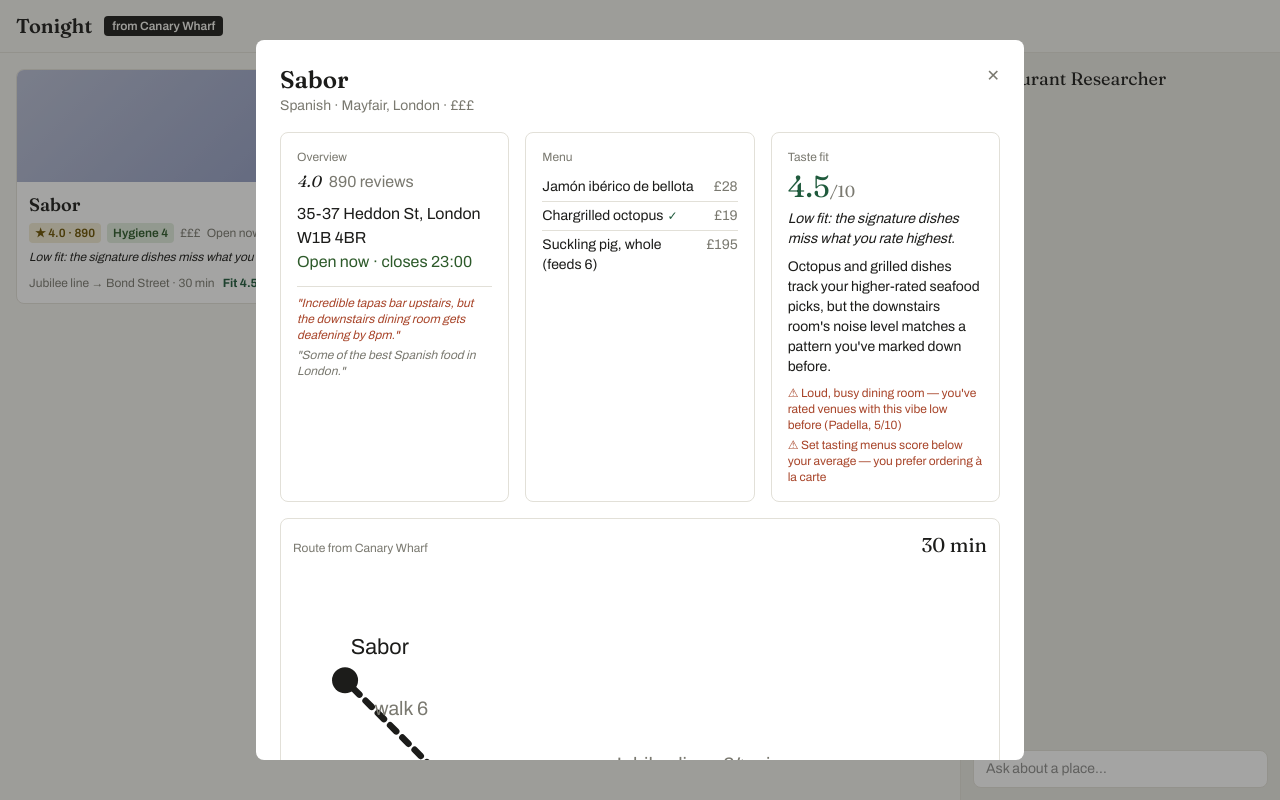
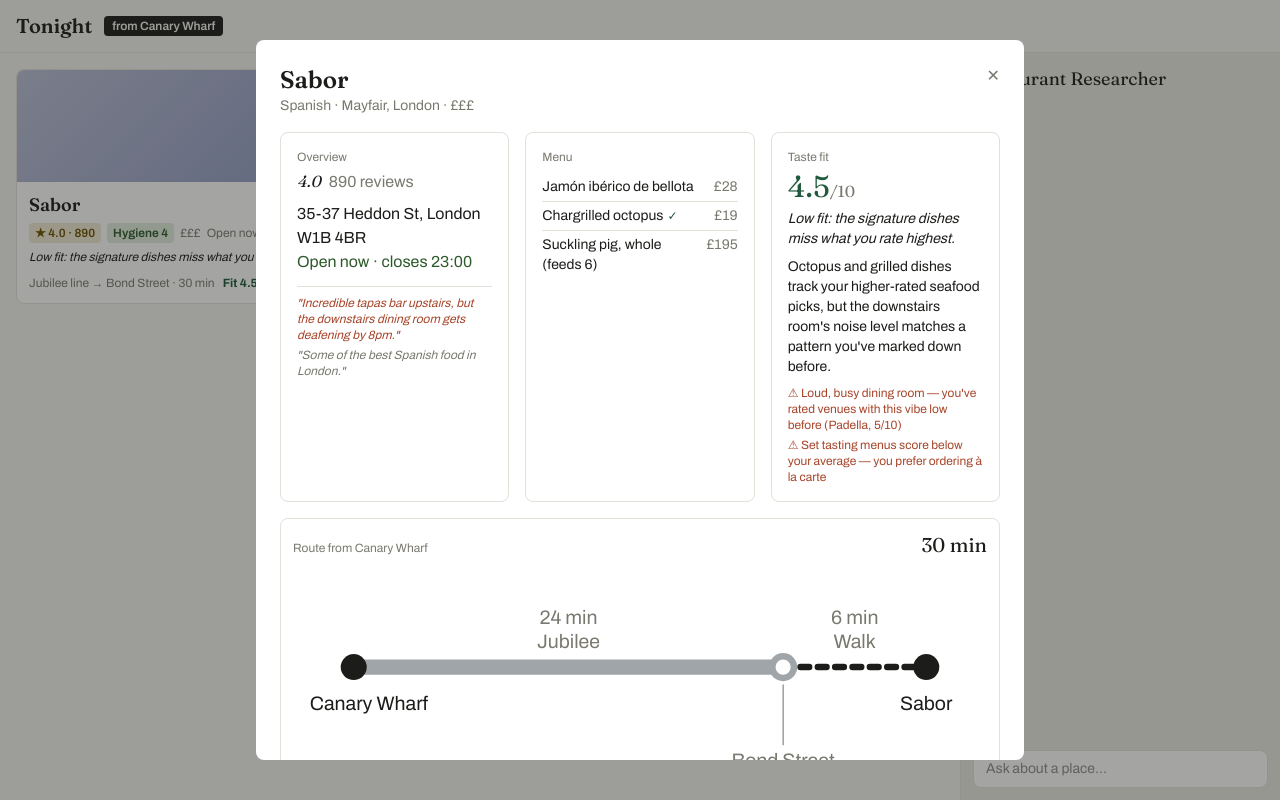
Before and after one commit to Fredheda/restaurant-researcher-app, a Next.js app in the folder frontend/: page / in a window 1280 px wide. Both pictures are taken after a click on the button 244 px from the left and 242 px from the top of the page. Built offline with nearby package versions, Linux system fonts and the light colour scheme.

Commit message:
Route map as a left-to-right journey strip with non-overlapping labels (RR-49) (#40)

```diff
--- a/frontend/app/route-layout.ts
+++ b/frontend/app/route-layout.ts
@@ -1,48 +1,140 @@
 import type { Journey } from "./types";
 
 type Legs = Journey["legs"];
+type Size = { width: number; height: number };
 
 export type Point = { x: number; y: number };
 
-const PADDING = 24;
+/** Text box in SVG units, estimated from character count. */
+export type TextBox = { left: number; top: number; right: number; bottom: number };
+
+export type RouteLabel = {
+  lines: string[];
+  /** Horizontal centre (text-anchor middle) and baseline of the first line. */
+  x: number;
+  y: number;
+  box: TextBox;
+};
+
+export type StopLabel = RouteLabel & {
+  /** Index of the stop point this label names. */
+  index: number;
+  /** Row below the line: 0 near it, 1 further down (joined by a leader). */
+  row: 0 | 1;
+};
+
+const PAD_X = 28;
 const MIN_SEGMENT = 40;
 const MAX_SEGMENT = 120;
 const PX_PER_MINUTE = 6;
-const DIAGONAL = Math.SQRT1_2;
+
+/** Average glyph width at the map's 9 px label size, slightly generous. */
+export const CHAR_W = 5.5;
+export const LINE_H = 11;
+const ASCENT = 9;
+const DESCENT = 3;
+const MARGIN = 2;
+const WRAP_AT = 14;
+const STOP_ROW_OFFSET = [20, 46] as const;
 
 /**
- * Tube-map style layout: the path starts at the right and heads west, then
- * north-west, alternating, so every segment is horizontal or at 45 degrees.
- * Lengths follow leg durations (clamped), then the whole path is scaled
- * uniformly and centred into `box` with padding, which keeps the angles.
+ * Straight journey strip, origin on the left, destination on the right.
+ * Segment lengths follow leg durations (clamped), then stretch to fill the
+ * box between the side paddings.
  */
-export function layoutRoute(
+export function layoutRoute(legs: Legs, box: Size): { points: Point[]; width: number; height: number } {
+  if (legs.length === 0) {
+    return { points: [{ x: box.width / 2, y: box.height / 2 }], width: box.width, height: box.height };
+  }
+  const y = Math.round(box.height * 0.4);
+  const lengths = legs.map((l) => Math.min(MAX_SEGMENT, Math.max(MIN_SEGMENT, l.durationMinutes * PX_PER_MINUTE)));
+  const scale = (box.width - 2 * PAD_X) / lengths.reduce((a, b) => a + b, 0);
+  const points: Point[] = [{ x: PAD_X, y }];
+  for (const length of lengths) {
+    points.push({ x: points[points.length - 1].x + length * scale, y });
+  }
+  return { points, width: box.width, height: box.height };
+}
+
+/** "Canary Wharf (One Canada Square)" and "... Elizabeth line platform" become "Canary Wharf". */
+export function shortName(name: string): string {
+  const short = name
+    .replace(/\s*\([^)]*\)/g, "")
+    .replace(/\s+(Elizabeth line\s+)?(platform|station)$/i, "")
+    .trim();
+  return short || name.trim();
+}
+
+function shortLine(line: string): string {
+  return line.replace(/^London\s+/i, "").replace(/\s+line$/i, "");
+}
+
+/** At most two lines of about WRAP_AT characters; the rest is cut with an ellipsis. */
+function wrap(text: string): string[] {
+  const lines: string[] = [];
+  let current = "";
+  for (const word of text.split(/\s+/).filter(Boolean)) {
+    const next = current ? `${current} ${word}` : word;
+    if (!current || next.length <= WRAP_AT) {
+      current = next;
+    } else {
+      lines.push(current);
+      current = word;
+    }
+  }
+  if (current) lines.push(current);
+  if (lines.length <= 2) return lines;
+  const rest = lines.slice(1).join(" ");
+  return [lines[0], rest.length > WRAP_AT ? `${rest.slice(0, WRAP_AT - 1)}…` : rest];
+}
+
+function label(lines: string[], cx: number, baseline: number, boxWidth: number): RouteLabel {
+  const width = Math.max(...lines.map((l) => l.length)) * CHAR_W;
+  const x = Math.min(boxWidth - width / 2 - MARGIN, Math.max(width / 2 + MARGIN, cx));
+  return {
+    lines,
+    x,
+    y: baseline,
+    box: {
+      left: x - width / 2,
+      right: x + width / 2,
+      top: baseline - ASCENT,
+      bottom: baseline + (lines.length - 1) * LINE_H + DESCENT,
+    },
+  };
+}
+
+/**
+ * Where the text goes. Leg labels (minutes, line) sit above their segment and
+ * are cut back to what fits it. Stop names sit below, alternating between two
+ * rows so neighbours never share one; a stop named like the one before it
+ * (a walk to the platform of the same station) gets no label.
+ */
+export function routeLabels(
   legs: Legs,
-  box: { width: number; height: number }
-): { points: Point[]; width: number; height: number } {
-  const raw: Point[] = [{ x: 0, y: 0 }];
-  legs.forEach((leg, i) => {
-    const length = Math.min(MAX_SEGMENT, Math.max(MIN_SEGMENT, leg.durationMinutes * PX_PER_MINUTE));
-    const dx = i % 2 === 0 ? -1 : -DIAGONAL;
-    const dy = i % 2 === 0 ? 0 : -DIAGONAL;
-    const last = raw[raw.length - 1];
-    raw.push({ x: last.x + dx * length, y: last.y + dy * length });
+  points: Point[],
+  from: string,
+  to: string,
+  box: Size
+): { legs: RouteLabel[]; stops: StopLabel[] } {
+  const legLabels = legs.map((leg, i) => {
+    const a = points[i];
+    const b = points[i + 1];
+    const room = b.x - a.x - 2 * MARGIN;
+    const minutes = `${leg.durationMinutes} min`;
+    const first = minutes.length * CHAR_W <= room ? minutes : String(leg.durationMinutes);
+    const name = shortLine(leg.line);
+    const lines = name.length * CHAR_W <= room ? [first, name] : [first];
+    return label(lines, (a.x + b.x) / 2, a.y - (lines.length === 2 ? 2 : 1) * 10, box.width);
   });
 
-  const xs = raw.map((p) => p.x);
-  const ys = raw.map((p) => p.y);
-  const minX = Math.min(...xs);
-  const minY = Math.min(...ys);
-  const boundsW = Math.max(...xs) - minX;
-  const boundsH = Math.max(...ys) - minY;
-
-  const availW = box.width - 2 * PADDING;
-  const availH = box.height - 2 * PADDING;
-  const scale = Math.min(boundsW > 0 ? availW / boundsW : Infinity, boundsH > 0 ? availH / boundsH : Infinity);
-  const s = Number.isFinite(scale) ? scale : 1;
-
-  const offsetX = (box.width - boundsW * s) / 2 - minX * s;
-  const offsetY = (box.height - boundsH * s) / 2 - minY * s;
-  const points = raw.map((p) => ({ x: p.x * s + offsetX, y: p.y * s + offsetY }));
-  return { points, width: box.width, height: box.height };
+  const names = [from, ...legs.map((leg, i) => (i === legs.length - 1 ? to : shortName(leg.to)))];
+  const stops: StopLabel[] = [];
+  names.forEach((name, i) => {
+    if (i > 0 && name.toLowerCase() === names[i - 1].toLowerCase()) return;
+    const row = (i % 2) as 0 | 1;
+    const p = points[i];
+    stops.push({ ...label(wrap(name), p.x, p.y + STOP_ROW_OFFSET[row], box.width), index: i, row });
+  });
+  return { legs: legLabels, stops };
 }
--- a/frontend/app/route-map.tsx
+++ b/frontend/app/route-map.tsx
@@ -1,39 +1,47 @@
-import { layoutRoute } from "./route-layout";
+import { LINE_H, layoutRoute, routeLabels } from "./route-layout";
+import type { RouteLabel } from "./route-layout";
 import type { Journey } from "./types";
 
 const INK = "#1c1c1a";
 const MUTED = "#7a7970";
-const BOX = { width: 320, height: 160 };
+const BOX = { width: 320, height: 120 };
 
-function clampX(x: number): number {
-  return Math.min(BOX.width - 40, Math.max(40, x));
+function Text({ label, fill }: { label: RouteLabel; fill: string }) {
+  return (
+    <text x={label.x} y={label.y} fontSize="9" textAnchor="middle" fill={fill}>
+      {label.lines.map((line, i) => (
+        <tspan key={i} x={label.x} dy={i === 0 ? 0 : LINE_H}>
+          {line}
+        </tspan>
+      ))}
+    </text>
+  );
 }
 
-/** Schematic route (tube-map style), drawn from the journey legs. */
+/** Journey strip, origin on the left to destination on the right, drawn from the legs. */
 export function RouteMap({ journey, from, to }: { journey: Journey; from: string; to: string }) {
-  const { points } = layoutRoute(journey.legs, BOX);
   const legs = journey.legs;
+  const { points } = layoutRoute(legs, BOX);
+  const labels = routeLabels(legs, points, from, to, BOX);
   const summary = legs
     .map((leg) => `${leg.mode === "walking" ? "walk" : leg.line} ${leg.durationMinutes}`)
     .join(", ");
-  const label =
+  const description =
     `Route from ${from} to ${to}, ${journey.totalMinutes} minutes` + (summary ? `: ${summary}` : "");
 
   return (
     <svg
       role="img"
-      aria-label={label}
+      aria-label={description}
       viewBox={`0 0 ${BOX.width} ${BOX.height}`}
       className="h-auto w-full max-w-full"
     >
       {legs.map((leg, i) => {
-        const a = points[i];
-        const b = points[i + 1];
         const walking = leg.mode === "walking";
         return (
           <polyline
             key={`seg-${i}`}
-            points={`${a.x},${a.y} ${b.x},${b.y}`}
+            points={`${points[i].x},${points[i].y} ${points[i + 1].x},${points[i + 1].y}`}
             fill="none"
             stroke={walking ? INK : leg.lineColor}
             strokeWidth={walking ? 3 : 7}
@@ -44,33 +52,14 @@ export function RouteMap({ journey, from, to }: { journey: Journey; from: string
         );
       })}
 
-      {legs.map((leg, i) => {
-        const a = points[i];
-        const b = points[i + 1];
-        return (
-          <text
-            key={`leg-${i}`}
-            x={clampX((a.x + b.x) / 2)}
-            y={(a.y + b.y) / 2 - 10}
-            fontSize="9"
-            textAnchor="middle"
-            fill={MUTED}
-          >
-            {leg.mode === "walking" ? `walk ${leg.durationMinutes}` : `${leg.line} · ${leg.durationMinutes} min`}
-          </text>
-        );
-      })}
-
       {points.map((p, i) => {
-        const isStart = i === 0;
-        const isEnd = i === points.length - 1 && points.length > 1;
-        if (isStart || isEnd) return null;
-        const prev = legs[i - 1];
-        const next = legs[i];
-        const transit = [prev, next].find((leg) => leg.mode !== "walking");
-        return (
-          <g key={`stop-${i}`}>
+        const end = i === 0 || i === points.length - 1;
+        const transit = [legs[i - 1], legs[i]].find((leg) => leg && leg.mode !== "walking");
+        return end ? (
+          <circle key={`stop-${i}`} cx={p.x} cy={p.y} r={6} fill={INK} />
+        ) : (
           <circle
+            key={`stop-${i}`}
             cx={p.x}
             cy={p.y}
             r={transit ? 5 : 3}
@@ -78,33 +67,28 @@ export function RouteMap({ journey, from, to }: { journey: Journey; from: string
             stroke={transit ? transit.lineColor : INK}
             strokeWidth={transit ? 3 : 0}
           />
-            <text x={clampX(p.x)} y={p.y + 16} fontSize="9" textAnchor="middle" fill={MUTED}>
-              {prev.to}
-            </text>
-          </g>
         );
       })}
 
-      <g>
-        <circle cx={points[0].x} cy={points[0].y} r={6} fill={INK} />
-        <text x={clampX(points[0].x)} y={points[0].y + 20} fontSize="10" textAnchor="middle" fill={INK}>
-          {from}
-        </text>
+      {labels.legs.map((label, i) => (
+        <Text key={`leg-${i}`} label={label} fill={MUTED} />
+      ))}
+
+      {labels.stops.map((label) => (
+        <g key={`name-${label.index}`}>
+          {label.row === 1 && (
+            <line
+              x1={points[label.index].x}
+              y1={points[label.index].y + 8}
+              x2={points[label.index].x}
+              y2={label.box.top - 1}
+              stroke={MUTED}
+              strokeWidth={0.5}
+            />
+          )}
+          <Text label={label} fill={label.index === 0 || label.index === points.length - 1 ? INK : MUTED} />
         </g>
-      {points.length > 1 && (
-        <g>
-          <circle cx={points[points.length - 1].x} cy={points[points.length - 1].y} r={6} fill={INK} />
-          <text
-            x={clampX(points[points.length - 1].x)}
-            y={points[points.length - 1].y - 12}
-            fontSize="10"
-            textAnchor="middle"
-            fill={INK}
-          >
-            {to}
-          </text>
-        </g>
-      )}
+      ))}
     </svg>
   );
 }
```
Also changed, not shown: 2 other files (tests, documents, lock files or other folders). Lines whose indentation alone changed are shown as unchanged.
